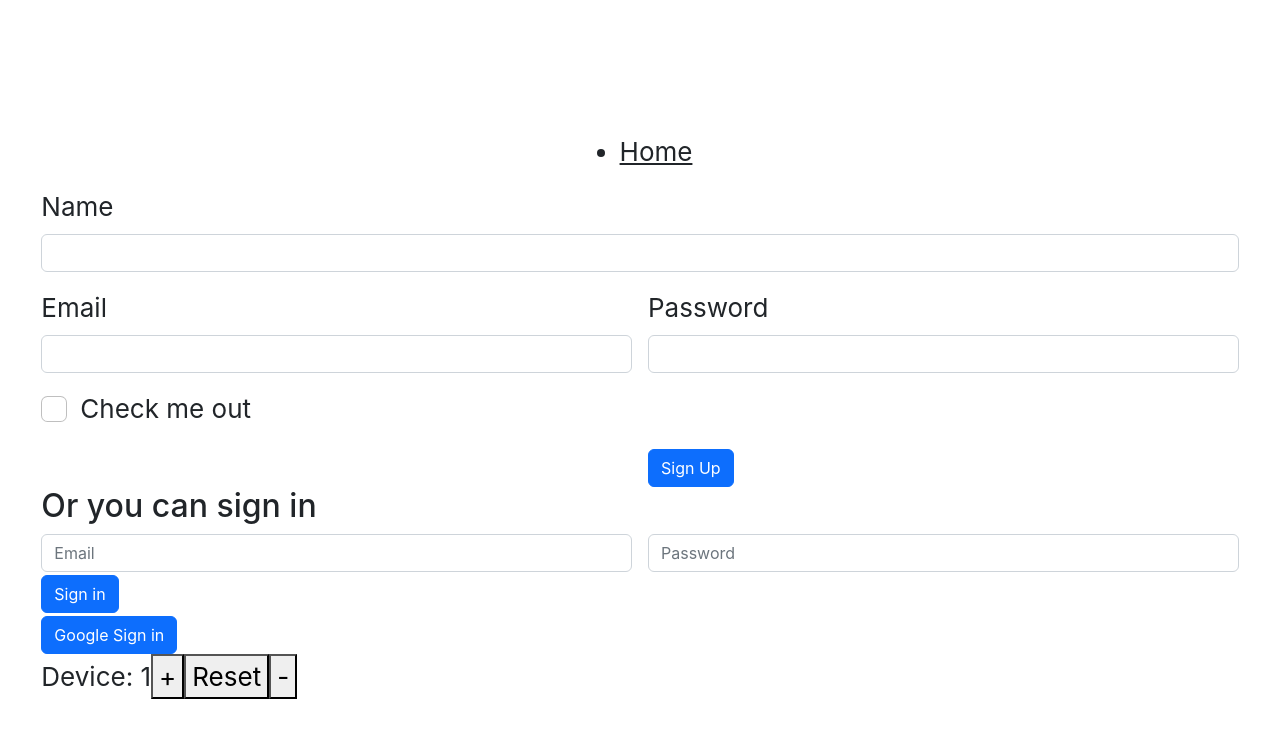
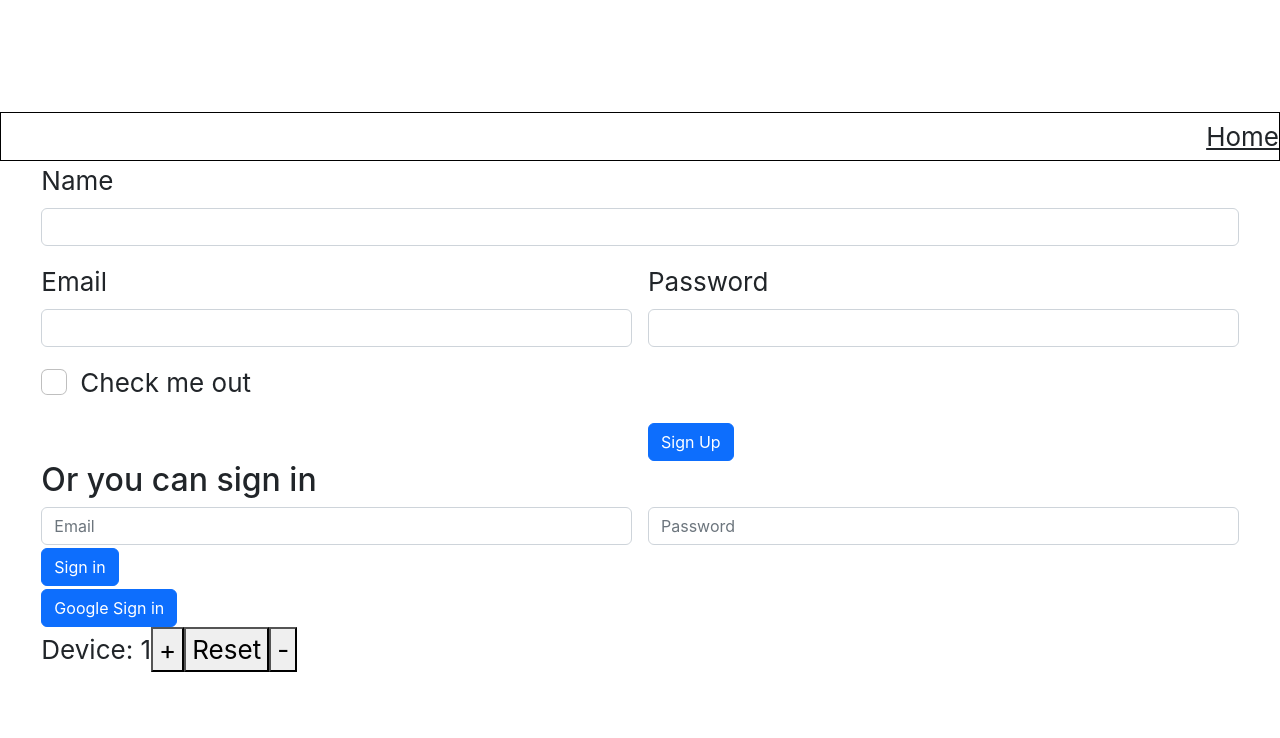
Before and after one commit to gars150387/redux-toolkit-firebase-authentication-method, a React (Create React App) app: page / in a window 1280 px wide. Shown: the top 738 px of the page. Built offline with nearby package versions, Linux system fonts and the light colour scheme; no server answers.

Commit message:
change navbar to horizontal and keep all elements in there

```diff
--- a/src/components/Navbar.js
+++ b/src/components/Navbar.js
@@ -20,59 +20,62 @@ export const Navbar = () => {
   };
 
   return (
-    <nav>
-      <h1>{displayName}</h1>
+    <nav style={{ display: 'flex', justifyContent: 'space-between', alignItems: 'center', width: '100% ', border: '1px solid #000' }}>
+      <div>
+        <h1>{displayName}</h1>
       <img src={photoURL} alt={photoURL} />
-      <ul>
+      </div>
+
+      <div>
 
         {status === "authenticated" ? (
           <>
-          <li>
+          <div style={{ display: 'flex', justifyContent: 'space-between', alignItems: 'center', flexDirection: 'row' }}>
               <NavLink
                 to="/main"
                 style={({ isActive }) => (isActive ? activeStyle : undefined)}
               >
                 Main
               </NavLink>
-            </li>
-            <li>
+            </div>
+            <div>
               <NavLink
                 to="/profile"
                 style={({ isActive }) => (isActive ? activeStyle : undefined)}
               >
                 Profile
               </NavLink>
-            </li>
-            <li>
+            </div>
+            <div>
               <NavLink
                 to="/help"
                 style={({ isActive }) => (isActive ? activeStyle : undefined)}
               >
                 Help
               </NavLink>
-            </li>
-            <li onClick={clickToLogout}>
+            </div>
+            <div onClick={clickToLogout}>
               <NavLink
                 to="/"
                 style={({ isActive }) => (isActive ? activeStyle : undefined)}
               >
                 Logout
               </NavLink>
-            </li>
+            </div>
           </>
         ) : (
           <>
-            <li>
+            <div>
           <NavLink
             to="/"
             style={({ isActive }) => (isActive ? activeStyle : undefined)}
           >
             Home
           </NavLink>
-        </li>
+        </div>
           </>
         )}
-      </ul>
+      </div>
     </nav>
   );
 };
```
